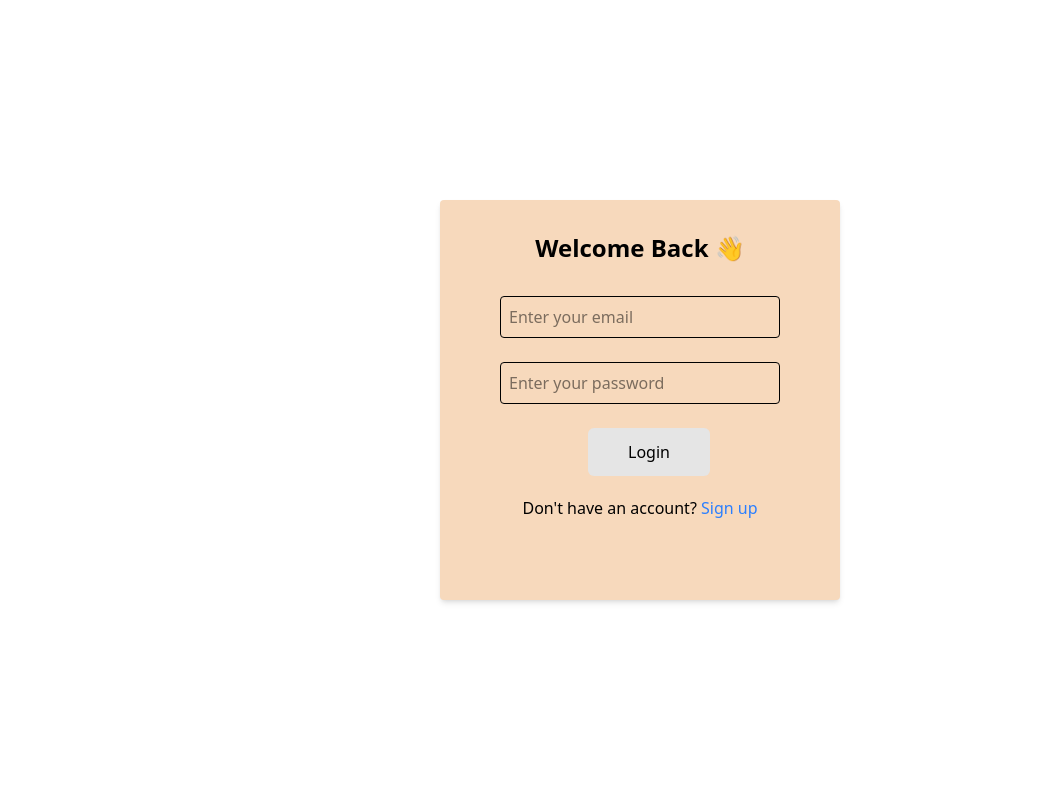
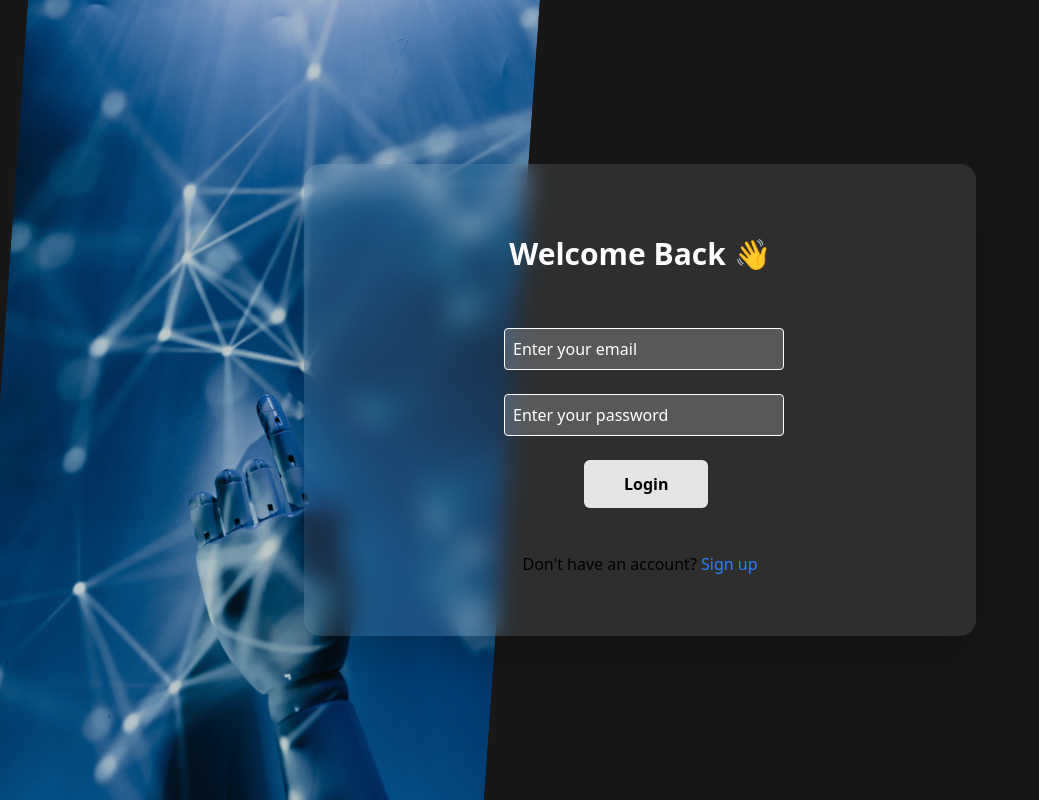
Before and after one commit to Steph-duryumsu/chat-box-app3, a React (Vite) app: page / in a window 1280 px wide. Shown: the whole page, without its empty margins (0-1039 px from the left). Built offline with nearby package versions, Linux system fonts and the light colour scheme.

Commit message:
updated login and signup

```diff
--- a/src/App.css
+++ b/src/App.css
@@ -1,3 +1,10 @@
+body {
+  margin: 0;
+  font-family: 'Inter', sans-serif;
+  background: linear-gradient(to right, #1c1c1c, #2c2c2c);
+}
+
+
 /* #root {
   max-width: 1280px;
   margin: 0 auto;
--- a/src/App.jsx
+++ b/src/App.jsx
@@ -3,7 +3,8 @@ import { useState } from 'react'
 import { BrowserRouter as Router, Routes, Route } from "react-router-dom" ;
 import Signup from './Components/Signup' ;
 import Login from './Components/Login';
-import Chatbox from './Components/chatbox';
+import Chatbox from './components/chatbox';
+import Signin from './Components/Signin';
 
 
 function App() {
@@ -13,6 +14,7 @@ function App() {
         <Routes>
           <Route path='/' element={<Login/>}></Route>
           <Route path='/signup' element={<Signup/>}></Route>
+          <Route path='/signin' element={<Signin/>}></Route>
           <Route path='/chatbox' element={<Chatbox/>}></Route>
         </Routes>
       </Router>
--- a/src/Components/Login.jsx
+++ b/src/Components/Login.jsx
@@ -1,6 +1,7 @@
 import React, { useState} from "react";
 import { useNavigate} from "react-router-dom";
 import { Link } from "react-router-dom";
+import aiImage from '../Images/image1.jpg';
 
 const Login = () => {
   const [email, setEmail] = useState("");
@@ -21,38 +22,53 @@ const Login = () => {
 
 
   return (
-    <div className="min-h-screen flex items-center justify-center bg-[#f6f1eb">
-      <div className="bg-[#F7D9BC] h-100 rounded shadow-md w-100">
-        <h2 className="text-2xl bold center my-8 font-bold text-center">Welcome Back 👋</h2>
+    <div className="min-h-screen flex items-center justify-center bg-neutral-900 relative overflow-hidden">
 
+      <div className="absolute top-0 left-0 h-full w-2/5 transform -skew-x-4 overflow-hidden">
 
-        <div>
+        <img
+          src={aiImage}
+          alt="Decorative"
+          className="h-full w-full object-cover opacity-90"
+        />
+        </div>
+
+        {/* <div className="absolute inset-0 bg-black opacity-30" />
+        </div> */}
+
+        <div className="relative z-10 w-full max-w-2xl bg-white/10 backdrop-blur-md rounded-2xl shadow-2xl p-10 flex flex-col gap-6">
+
+           <h2 className="text-3xl font-bold center my-8  text-center text-white">Welcome Back 👋</h2>
+
+          {/* <p className="text-sm text-gray-300">Sign in to your account</p> */}
+
           <form onSubmit={handleLogin}>
             <input type="email"
              placeholder="Enter your email"
              value={email}
-             className="border p-2 mx-15 rounded w-70"
+             className="border p-2 mx-40 rounded w-70 bg-white/20 placeholder-white text-white focus:outline-none"
              onChange={(e) => setEmail(e.target.value)}
               />
 
             <input type="password"
              placeholder="Enter your password"
              value={password}
-             className="border p-2 mx-15 my-6 rounded w-70"
+             className="border p-2 mx-40 my-6 rounded w-70 bg-white/20 placeholder-white text-white focus:outline-none"
              onChange={(e) => setPassword(e.target.value)}/>
 
             <button
               type="submit"
-              className="bg-[#e5e5e5] pt-3 pl-10 pr-10 pb-3 mx-37 rounded-md hover:bg-[#a88f78] transition"
+              className="bg-[#e5e5e5] pt-3 pl-10 pr-10 pb-3 mx-60 rounded-md hover:bg-gray-200 transition font-semibold"
               // onClick={() => navigate('/chatbox')}
               >Login</button>
           </form>
 
           <p className="text-center my-5"> Don't have an account? {""} <Link to="/signup" className="text-blue-500 hover:underline">Sign up</Link></p>
+          {/* <p className="text-blue-500 px-4"><Link to="/signin">Signin</Link></p> */}
         </div>
 
       </div>
-    </div>
+
   )
 }
 
--- /dev/null
+++ b/src/Components/Signin.jsx
@@ -0,0 +1,48 @@
+// import React from 'react';
+// import './App.css';
+// import { Link } from 'react-router-dom';
+
+
+const App = () => {
+  return (
+    <div className="min-h-screen flex items-center justify-center">
+      {/* Slanted Image Panel */}
+      <div className="absolute top-0 left-0 h-full w-2/5 transform -skew-x-6 overflow-hidden">
+        <img
+          src={aiImage}
+          alt="Decorative"
+          className="h-full w-full object-cover opacity-90"
+        />
+        <div className="absolute inset-0 bg-black opacity-30" />
+      </div>
+
+      {/* Glass Form */}
+      <div className="relative z-10 w-full max-w-2xl bg-white/10 backdrop-blur-md rounded-2xl shadow-2xl p-10 flex flex-col gap-6">
+        <h2 className="text-3xl font-bold text-white">Welcome Back</h2>
+        <p className="text-sm text-gray-300">Sign in to your account</p>
+
+        <form className="flex flex-col gap-4">
+          <input
+            type="email"
+            placeholder="Email"
+            className="p-3 rounded-md bg-white/20 placeholder-white text-white focus:outline-none"
+          />
+          <input
+            type="password"
+            placeholder="Password"
+            className="p-3 rounded-md bg-white/20 placeholder-white text-white focus:outline-none"
+          />
+          <button className="bg-white text-black font-semibold py-2 rounded-lg hover:bg-gray-200 transition">
+            Sign In
+          </button>
+        </form>
+
+        <p className="text-sm text-gray-400 text-center">
+          Don't have an account? <a href="#" className="underline">Sign up</a>
+        </p>
+      </div>
+    </div>
+  );
+};
+
+export default App;
--- a/src/Components/Signup.jsx
+++ b/src/Components/Signup.jsx
@@ -1,6 +1,7 @@
 import React, {useState} from "react";
 import { useNavigate} from "react-router-dom";
 import { Link } from "react-router-dom";
+import aiImage from '../Images/image1.jpg';
 
 
 const Signup = () => {
@@ -21,40 +22,47 @@ const Signup = () => {
   };
 
   return (
-    <div className="min-h-screen flex items-center justify-center bg-[#f6f1eb]">
-    <div className="bg-[#F7D9BC] h-100 rounded shadow-md w-100">
-      <h2 className="text-2xl bold center my-8 font-bold text-center">Hi user, </h2>
+    <div className="min-h-screen flex items-center justify-center bg-neutral-900 relative overflow-hidden">
 
-      <div>
+      <div className="absolute top-0 left-0 h-full w-2/5 transform -skew-x-4 overflow-hidden">
+        <img
+        src={aiImage}
+              alt="Decorative"
+              className="h-full w-full object-cover opacity-90"
+          />
+         </div>
+
+      <div className="relative z-10 w-full max-w-2xl bg-white/10 backdrop-blur-md rounded-2xl shadow-2xl p-10 flex flex-col gap-6">
         <form onSubmit={handleLogin}>
+
+          <h2 className="text-3xl bold center my-8 font-bold text-center text-white ">Hi user, 😊 </h2>
+
           <input type="text"
          placeholder="Enter your full name"
-         className="border p-2 mx-15 rounded w-70"
+         className="w-70 border p-2 mx-40 rounded  bg-white/20 placeholder-white text-white focus:outline-none"
          value={fullname}
          onChange={(e) => setFullName(e.target.value)}
          />
 
         <input type="email"
          placeholder="Enter your email"
-         className="border p-2 mx-15 my-5 rounded w-70"
+         className="border my-5 w-70 p-2 mx-40 rounded bg-white/20 placeholder-white text-white focus:outline-none"
          value={email}
          onChange={(e) => setEmail(e.target.value)}/>
 
         <input type="password"
          placeholder="Enter your password"
-         className="border p-2 mx-15 rounded w-70"
+         className="border p-2 mx-40 rounded w-70 bg-white/20 placeholder-white text-white focus:outline-none"
          value={password}
          onChange={(e) => setPassword(e.target.value)}
          />
         <input/>
 
-        <button className="bg-[#e5e5e5] pt-3 pl-10 pr-10 pb-3 mx-37 rounded-md hover:bg-[#a88f78] transition" >SignUP</button>
+        <button className="bg-[#e5e5e5] pt-3 pl-10 pr-10 pb-3 mx-60 rounded-md hover:bg-gray-200 transition font-semibold" >SignUP</button>
         <p className="text-center my-5" >Already have an account? <Link to="/" className="text-blue-500">Login</Link></p>
         </form>
 
       </div>
-
-    </div>
    </div>
   );
 };
```
Also changed, not shown: src/Images/image1.jpg (added).
